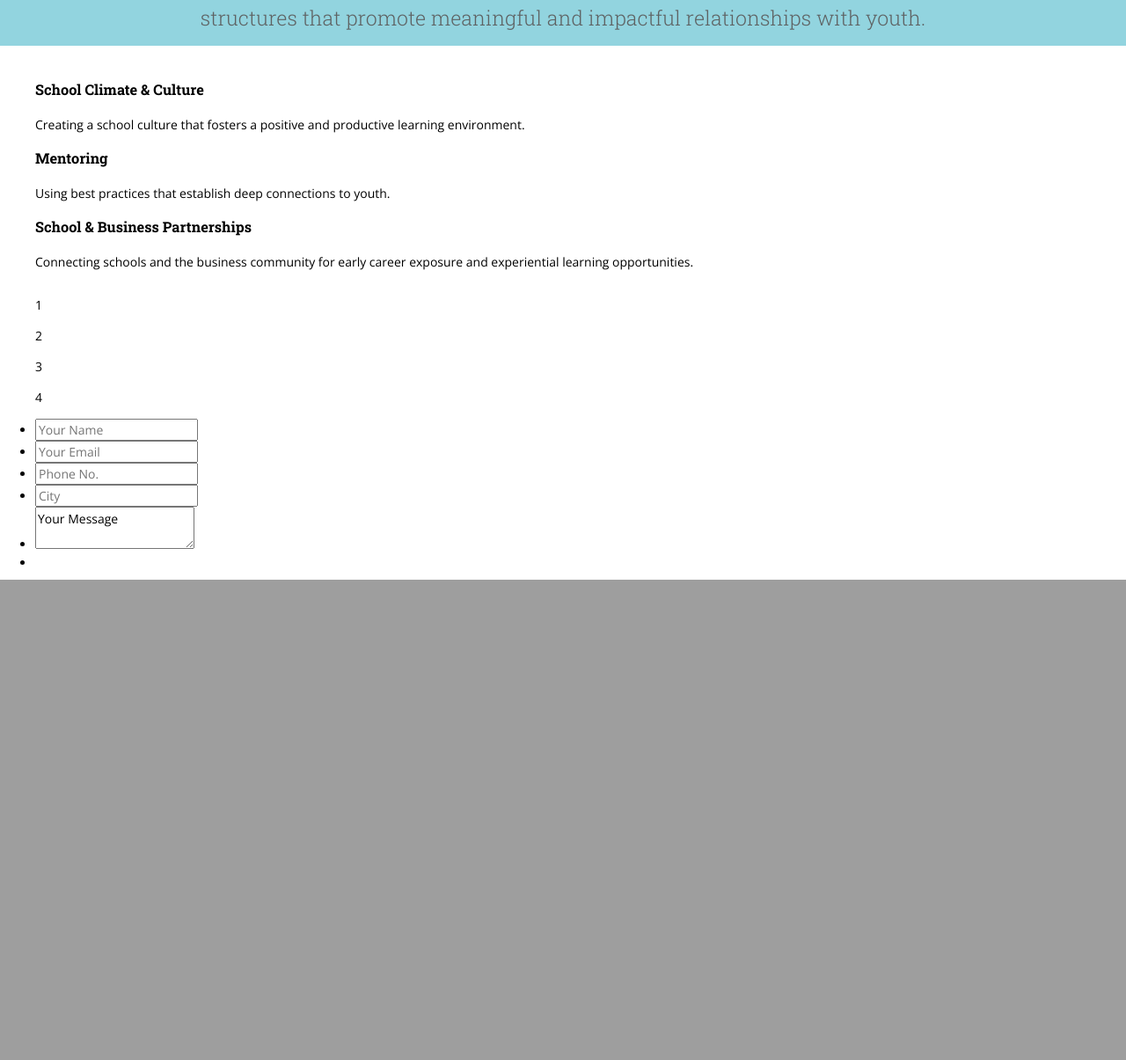
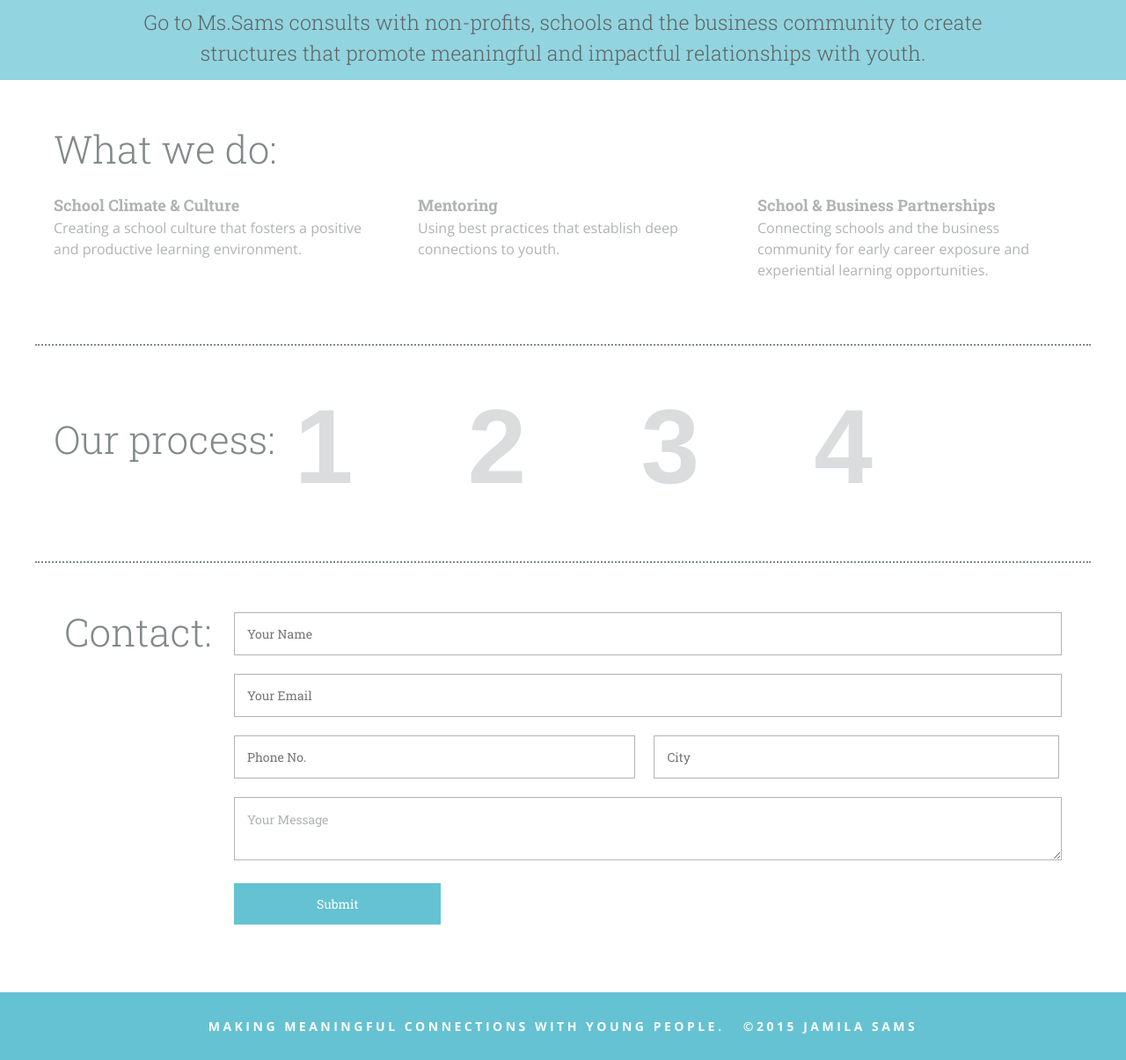
Before and after one commit to mikeriley131/gotomssams, a PHP site: page / in a window 1280 px wide. Shown: the part 1177-2382 px from the top of the page at 88% size. Before the commit the page ends 1836 px from the top, so only its background shows below. Run offline with PHP 8.4, Linux system fonts and the light colour scheme.

Commit message:
Finished styling homepage at max width. Set media queries for max and desktop.

```diff
--- a/_assets/scss/partials/_elements.scss
+++ b/_assets/scss/partials/_elements.scss
@@ -9,15 +9,20 @@ body {
 }
 h1, h2, h3, h4 {
 	font-family: $headings;
+	line-height: 1;
+	margin-top: 0;
 }
 p {
-
+	margin-top: 0;
 }
 a {
+	color: inherit;
+	text-decoration: none;
+	transition: color .5s ease;
 
-}
-a:hover, a:active {
-
+	&:hover, a:active {
+		color: $blue;
+	}
 }
 ul, ol {
 	margin: 0;
--- a/_assets/scss/partials/_footer.scss
+++ b/_assets/scss/partials/_footer.scss
@@ -1,3 +1,17 @@
 /* ===========================================================================
 ==== FOOTER
 ============================================================================== */
+footer {
+	background-color: $blue;
+	padding: 2em 0;
+
+	p {
+		font-weight: bold;
+		color: #fff;
+		text-transform: uppercase;
+		letter-spacing: .25em;
+		text-align: center;
+		margin: 0;
+	}
+
+}
--- a/_assets/scss/partials/_home.scss
+++ b/_assets/scss/partials/_home.scss
@@ -1,8 +1,25 @@
 /* ===========================================================================
 ==== HOME PAGE STYLES
 ============================================================================== */
+.home {
+	h2 {
+		font-size: 44px;
+		font-weight: 300;
+		color: $mid-grey;
+		margin-bottom: .75em;
+	}
+	h3 {
+		font-size: 22px;
+		font-weight: 700;
+		color: $light-grey;
+		margin-bottom: 0;
+	}
+}
+.bordered .row {
+	padding: 4em 1.5em;
+	border-bottom: 2px dotted $mid-grey;
+}
 .hero-image {
-
 	p {
 		font-family: $headings;
 		font-size: 1.5em;
@@ -19,9 +36,8 @@
 }
 .hero-text {
 	  background-color: rgba(100,194,210,.7);
-	  padding: 2.125em 0 1em;
-	  position: relative;
-	  top: -1.5em;
+	  padding: 3em 0 1em;
+	  margin-top: -2.5em;
 
 	p {
 		font-family: $headings;
@@ -33,3 +49,81 @@
 		margin: 0;
 	}
 }
+.what-we-do {
+	div {
+		padding: 0 2em;
+
+		&:nth-child(2) {
+			padding-left: 0;
+		}
+		&:nth-child(4) {
+			padding-right: 0;
+		}
+	}
+	p {
+		font-size: 18px;
+		color: $light-grey;
+	}
+}
+.our-process {
+	.row {
+		padding: 6em 1.5em;
+	}
+	h2 {
+		float: left;
+		margin-right: .5em;
+	}
+	.process-number {
+		float: left;
+		width: 18%;
+	}
+	p {
+		font-family: "Helvetica Neue", Helvetica, Arial, sans-serif;
+		font-size: 166px;
+		font-weight: bold;
+		line-height: .5;
+		color: #dadcde;
+		margin-bottom: 0;
+	}
+}
+.contact {
+	.row {
+		padding: 4em 1.5em;
+	}
+	h2 {
+		float: left;
+		margin-right: .5em;
+	}
+	form {
+		font-family: $headings;
+	}
+	ul {
+		float: left;
+		list-style-type: none;
+	}
+	li {
+		float: left;
+		width: 100%;
+		margin-bottom: 1.5em;
+
+		&.phone {
+			width: 48.75%;
+			margin-right: 1.5em;
+		}
+		&.city {
+			width: 49%;
+		}
+	}
+	input, textarea {
+		width: 100%;
+		color: $light-grey;
+		padding: 1em;
+		  border: 1px solid #b1b3b3;
+	}
+	input[type='submit'] {
+		width: 25%;
+		background-color: #64c2d2;
+		color: #fff;
+		border: none;
+	}
+}
--- a/_assets/scss/partials/_mediaqueries.scss
+++ b/_assets/scss/partials/_mediaqueries.scss
@@ -11,7 +11,39 @@
 /* LARGE SCREENS (DESKTOP/LAPTOP)
 ----------------------------------------------------------------------------*/
 @media screen and (min-width: 980px) {
-
+	nav {
+		margin-top: 8em;
+	}
+	.home {
+		h3 {
+			font-size: 18px;
+			margin-bottom: .25em;
+		}
+	}
+	.hero-image {
+		p {
+			font-size: 1.25em;
+		}
+		img {
+			margin-top: -6.5em;
+		}
+	}
+	.what-we-do {
+		p {
+			font-size: 16px;
+		}
+	}
+	.our-process {
+		.process-number {
+			width: 17%;
+		}
+		p {
+			font-size: 120px;
+		}
+	}
+	.contact li.phone {
+		width: 48.5%;
+	}
 }
 
 /* IPAD SPECIFICALLY
--- a/_assets/scss/partials/_variables.scss
+++ b/_assets/scss/partials/_variables.scss
@@ -9,7 +9,9 @@ $copy: 'Open Sans', Helvetica, Arial, sans-serif;
 
 /* COLORS
 ------------------------------------------------------------------------------ */
-$light-grey: #96999b;
+$nav: #96999b;
+$light-grey: #b1b3b3;
+$mid-grey: #82898a;
 $dark-grey: #5e6263;
 $blue: #64C2D2;
 
--- a/index.php
+++ b/index.php
@@ -9,7 +9,7 @@
 
 		<title>Go to Ms. Sams</title>
 
-		<link href='http://fonts.googleapis.com/css?family=Roboto+Slab:300,400,700|Open+Sans' rel='stylesheet' type='text/css'>
+		<link href='http://fonts.googleapis.com/css?family=Roboto+Slab:300,400,700|Open+Sans:400,700' rel='stylesheet' type='text/css'>
 		<link rel="stylesheet" href="_assets/css/main.min.css" />
 
 		<!-- <script src="assets/js/main.min.js"></script> -->
@@ -19,12 +19,12 @@
 		<![endif]-->
 	</head>
 
-	<body class="gridlock">
+	<body class="gridlock home">
 		<header class="row">
-			<div class="logo">
-				<img src="_assets/images/go-to-ms-sams-logo.svg" alt="Go To Ms. Sams logo">
+			<div class="logo max-3 desktop-3">
+				<a href="/"><img src="_assets/images/go-to-ms-sams-logo.svg" alt="Go To Ms. Sams logo"></a>
 			</div>
-			<nav>
+			<nav class="max-9 desktop-9">
 				<ul>
 					<li><a href="">About Ms. Sams</a></li>
 					<li><a href="">What We Do</a></li>
@@ -32,10 +32,10 @@
 					<li><a href="">Contact</a></li>
 					<li>
 						<ul class="social">
-							<li class="fb"><a href="">Facebook</a></li>
-							<li class="inst"><a href="">Instagram</a></li>
-							<li class="li"><a href="">Linked In</a></li>
-							<li class="twit"><a href="">Twitter</a></li>
+							<li><a class="fb" href="">Facebook</a></li>
+							<li><a class="inst" href="">Instagram</a></li>
+							<li><a class="li" href="">Linked In</a></li>
+							<li><a class="twit" href="">Twitter</a></li>
 						</ul>
 					</li>
 				</ul>
@@ -52,49 +52,59 @@
 				<p>Go to Ms.Sams consults with non-profits, schools and the business community to create structures that promote meaningful and impactful relationships with youth.</p>
 			</div>
 		</section>
-		<section class="row">
-			<!-- WHAT WE DO -->
-			<div>
+		<section class="what-we-do bordered">
+			<div class="row">
+				<h2>What we do:</h2>
+				<div class="max-4 desktop-4 contained">
 					<h3>School Climate &amp; Culture</h3>
 					<p>Creating a school culture that fosters a positive and productive learning environment.</p>
 				</div>
-			<div>
+				<div class="max-4 desktop-4 contained">
 					<h3>Mentoring</h3>
 					<p>Using best practices that establish deep connections to youth.</p>
 				</div>
-			<div>
+				<div class="max-4 desktop-4 contained">
 					<h3>School &amp; Business Partnerships</h3>
 					<p>Connecting schools and the business community for early career exposure and experiential learning opportunities.</p>
 				</div>
+			</div>
 		</section>
-		<section class="row">
-			<div>
+		<section class="our-process bordered">
+			<div class="row">
+				<h2>Our process:</h2>
+				<div class="process-number">
 					<p>1</p>
 				</div>
-			<div>
+				<div class="process-number">
 					<p>2</p>
 				</div>
-			<div>
+				<div class="process-number">
 					<p>3</p>
 				</div>
-			<div>
+				<div class="process-number">
 					<p>4</p>
 				</div>
+			</div>
 		</section>
-		<section class="row">
-			<form action="">
+		<section class="contact">
+			<div class="row">
+				<h2 class="max-2">Contact:</h2>
+				<form action="" class="max-10">
 					<ul>
-					<li><input type="text" placeholder="Your Name"></li>
-					<li><input type="email" placeholder="Your Email"></li>
-					<li><input type="text" placeholder="Phone No."></li>
-					<li><input type="text" placeholder="City"></li>
-					<li><textarea>Your Message</textarea></li>
-					<li></li>
+						<li><input type="text" id="name" placeholder="Your Name"></li>
+						<li><input type="email" id="email" placeholder="Your Email"></li>
+						<li class="phone"><input type="text" id="phone" placeholder="Phone No."></li>
+						<li class="city"><input type="text" id="city" placeholder="City"></li>
+						<li><textarea id="message">Your Message</textarea></li>
+						<li><input type="submit" id="submit"></li>
 					</ul>
 				</form>
+			</div>
 		</section>
 		<footer>
-
+			<div class="row">
+				<p>Making meaningful connections with young people. &nbsp; &copy;<?php echo date('Y') ?> Jamila Sams</p>
+			</div>
 		</footer>
 	</body>
 </html>
```
Also changed, not shown: _assets/css/main.css (+175 -20 lines), _assets/scss/partials/_header.scss (+17 -17 lines), _assets/css/main.min.css. Lines whose indentation alone changed are shown as unchanged.
